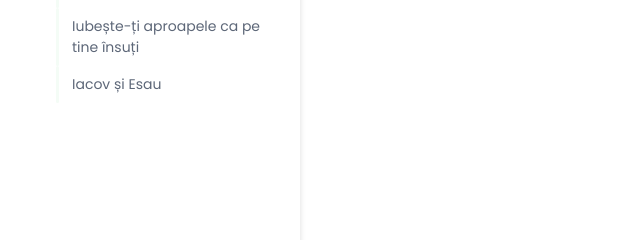
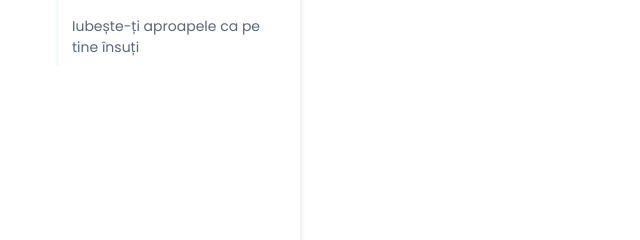
Before and after one commit to encius/manual-religie, a plain HTML site: page index.html in a window 1280 px wide. Shown: the part 294-534 px from the top of the page, 0-640 px from the left. Drawn offline with nearby package versions, Linux system fonts and the light colour scheme.

Commit message:
sters link

```diff
--- a/index.html
+++ b/index.html
@@ -104,7 +104,6 @@
 					<li class="nav-item"><a class="nav-link" href="pagina42_43.html">Regula de aur a Scripturii</a></li>
 					<li class="nav-item"><a class="nav-link" href="pagina44_45.html">Iubește-ți aproapele ca pe tine
 							însuți</a></li>
-					<li class="nav-item"><a class="nav-link" href="pagina46_47.html">Iacov și Esau</a></li>
 				</ul>
 
 			</nav>
```
